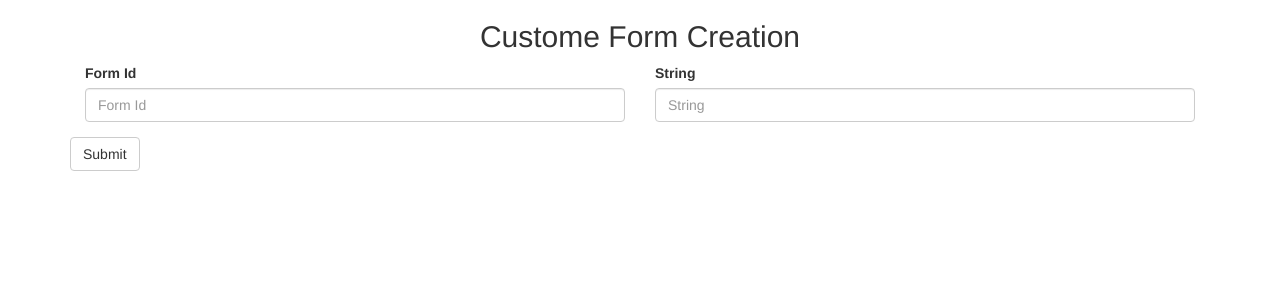
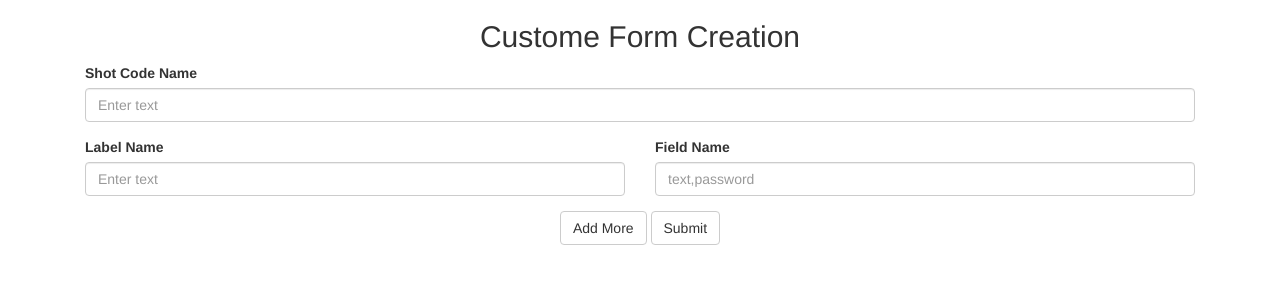
Before and after one commit to rrpathi/Wordpress-Dropbox, a PHP site: page /dropbox-wordpress/view/custome_form.php in a window 1280 px wide. Shown: the top 300 px of the page. Run offline with PHP 8.4, Linux system fonts and the light colour scheme; some libraries are stand-ins or nearby versions.

Commit message:
shot code add more data

```diff
--- a/js/custome.js
+++ b/js/custome.js
@@ -18,11 +18,11 @@ jQuery(document).ready(function(){
 			// $j("#message").html("<b>File Uploaded Successfully</b>");
 				// console.log(url);
 				// console.log(data); //should print out the name since you sent it along
-				// location. reload(true);
+				location. reload(true);
 			},
 			error: function(errorThrown){
 				// console.log(errorThrown);
-				// location. reload(true);
+				location. reload(true);
 			}
 		});
 	});
@@ -40,6 +40,8 @@ jQuery(document).ready(function(){
 			},
 			success: function(data) {
 				console.log(data);
+				location. reload(true);
+
 				// $j("#message").html("<b>Dropbox Account Details Added Successfully</b>");
 				// console.log(data); //should print out the name since you sent it along
 			},
--- a/view/custome_form.php
+++ b/view/custome_form.php
@@ -11,25 +11,21 @@
 <body>
 <div class="container">
   <center><h2>Custome Form Creation</h2></center>
-	  <div class="form-group col-md-6">
-	      <label for="text">Form Id</label>
-	      <input type="text" class="form-control" id="text" placeholder="Form Id" name="form_id">
-	    </div>
-	   <div class="form-group col-md-6">
-	      <label for="text">String</label>
-	      <input type="text" class="form-control" id="text" placeholder="String" name="string">
-	    </div>
-   <!--  <div class="form-group col-md-6">
+      <div class="form-group col-md-12">
+      <label for="text">Shot Code Name</label>
+      <input type="text" class="form-control" id="shot_code_name" placeholder="Enter text" name="shot_code_name">
+    </div>
+    <div class="form-group col-md-6">
       <label for="text">Label Name</label>
-      <input type="text" class="form-control" id="text" placeholder="Enter text" name="label[]">
+      <input type="text" class="form-control label_name" id="text" placeholder="Enter text" name="label[]">
     </div>
     <div class="form-group col-md-6">
       <label for="pwd">Field Name</label>
-      <input type="text" class="form-control" id="field" placeholder="text,password" name="field[]">
+      <input type="text" class="form-control field_name" id="field" placeholder="text,password" name="field[]">
     </div>
     <div class="custome_form"></div>
-    <center><input type="button" id="add_more" class="btn btn-default" value="Add More"> -->
-    <button type="submit" class="btn btn-default">Submit</button></center>
+    <center><input type="button" id="add_more" class="btn btn-default" value="Add More">
+    <button type="submit" id="submit" class="btn btn-default">Submit</button></center>
 </div>
 </body>
 </html>
```
Also changed, not shown: index.php (+36 -3 lines), js/form.js (+31 -1 lines).
